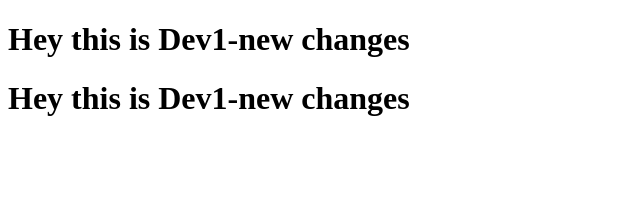
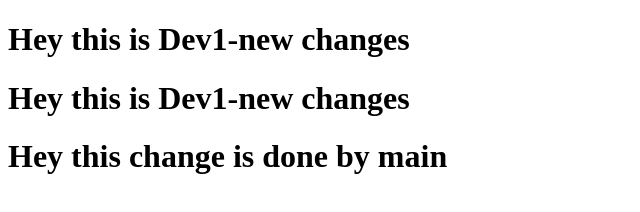
Before and after one commit to AkashGulati45/PushingOnGit, a plain HTML site: page index.html in a window 1280 px wide. Shown: the whole page, without its empty margins (0-640 px from the left). Drawn offline with Linux system fonts and the light colour scheme.

Commit message:
again doing

```diff
--- a/index.html
+++ b/index.html
@@ -8,5 +8,6 @@
 <body>
     <h1> Hey this is Dev1-new changes</h1>
     <h1> Hey this is Dev1-new changes</h1>
+    <h1> Hey this change is done by main</h1>
 </body>
 </html>
```
